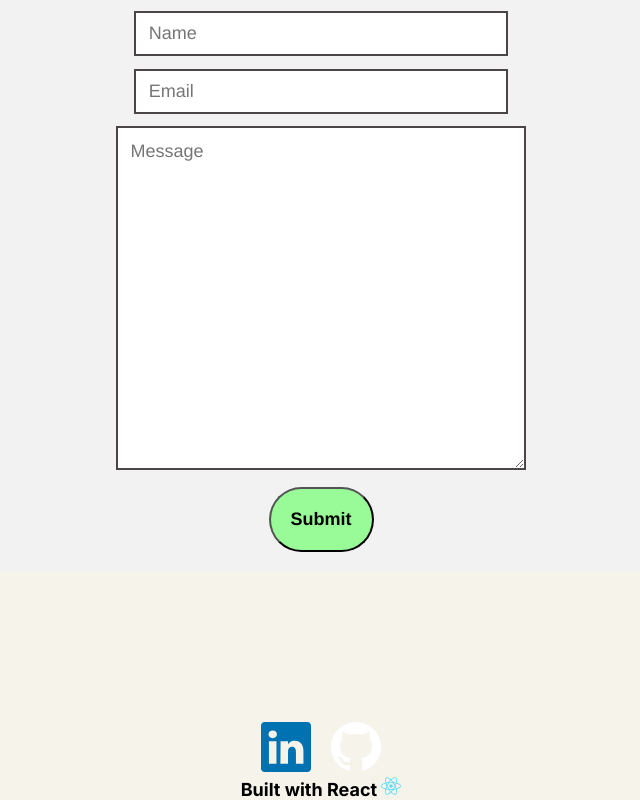
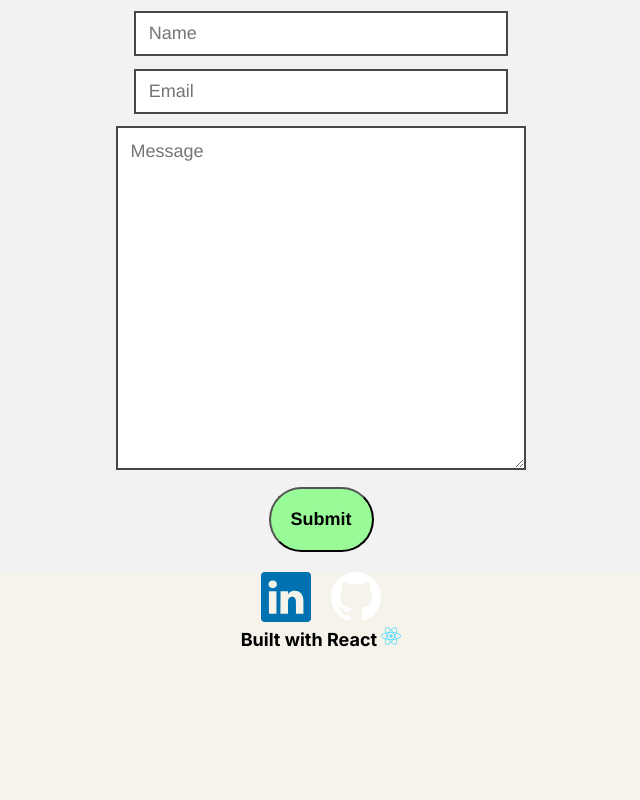
Before and after one commit to Charlesdigital/Portfolio_1, a React (Create React App) app: page / in a window 1280 px wide. Shown: the part 5683-6483 px from the top of the page, without its empty margins (319-959 px from the left). After the commit the page ends 6333 px from the top, so only its background shows below. Built offline with nearby package versions, Linux system fonts and the light colour scheme.

Commit message:
remove padding from the bottom

```diff
--- a/src/components/Contactform/Contactform.css
+++ b/src/components/Contactform/Contactform.css
@@ -44,7 +44,7 @@ textarea {
 
 .bottom {
   font-weight: bold;
-  padding-top: 150px;
+
 }
 
 .socials {
```
